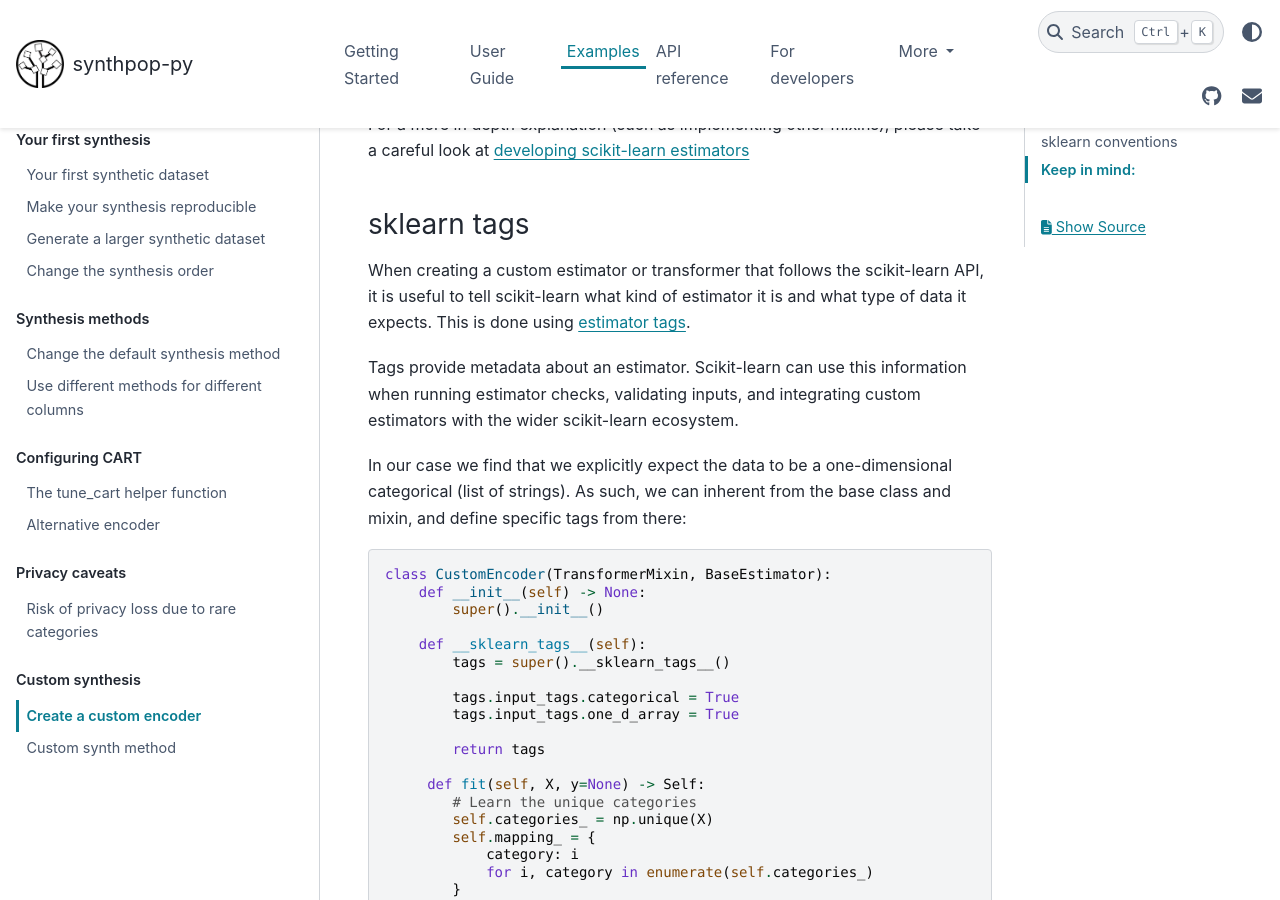
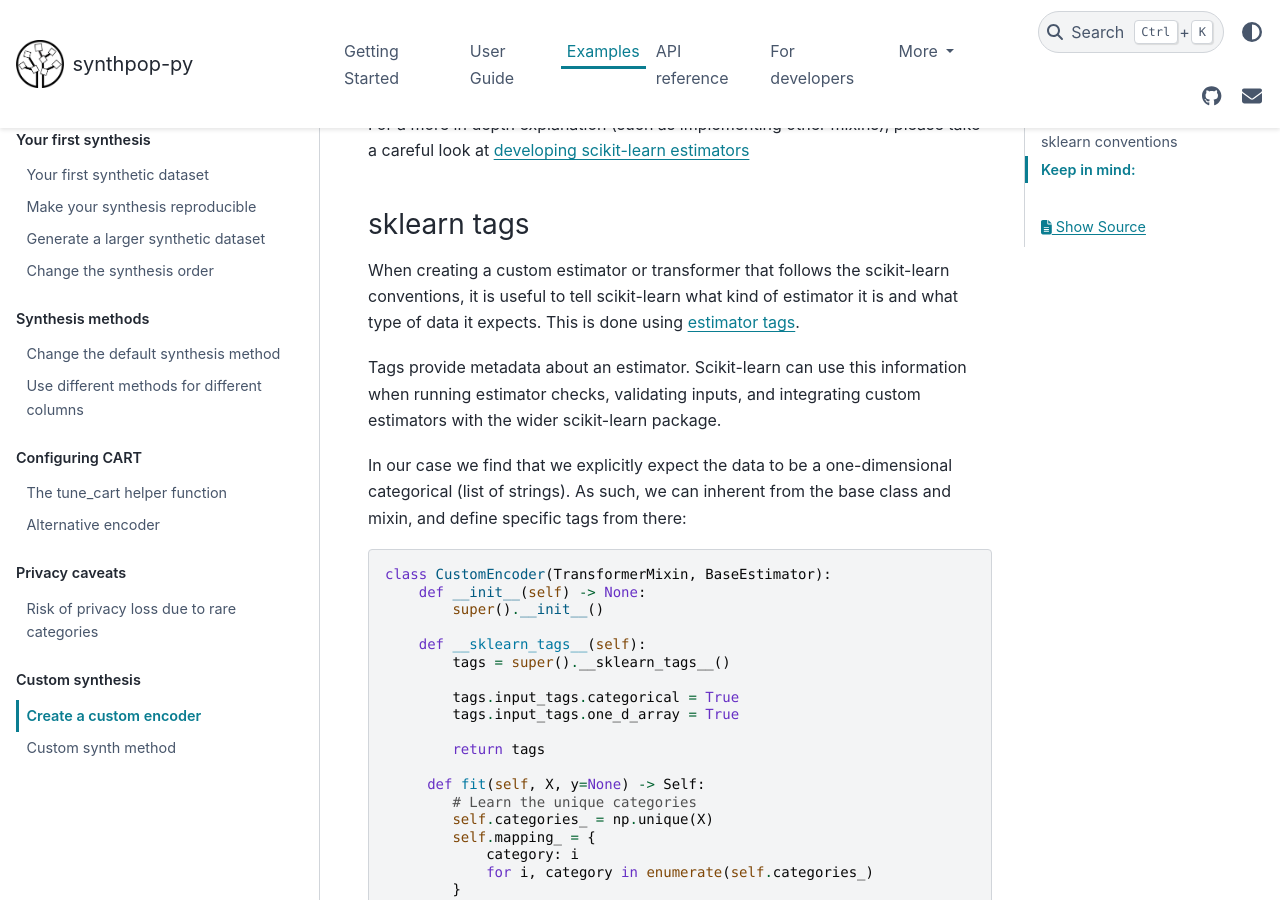
Before and after one commit to duonl/synthpop-py, a Sphinx documentation site: the page built from docs/source/examples/custom_encoder.md, in a window 1280 px wide and 900 px high, scrolled down 2912 px. Built offline with Sphinx 7.4.7 and the PyData theme 0.15.4, drawn with Linux system fonts in a browser that asks for light colours.

Commit message:
minor word changes

```diff
--- a/docs/source/examples/custom_encoder.md
+++ b/docs/source/examples/custom_encoder.md
@@ -102,9 +102,9 @@ As you saw we also added `check_is_fitted` in our `transform` function. Even tho
 For a more in depth explanation (such as implementing other mixins), please take a careful look at [developing scikit-learn estimators](https://scikit-learn.org/dev/developers/develop.html#)
 
 ### sklearn tags
-When creating a custom estimator or transformer that follows the scikit-learn API, it is useful to tell scikit-learn what kind of estimator it is and what type of data it expects. This is done using [estimator tags](https://scikit-learn.org/stable/developers/develop.html#estimator-tags).
+When creating a custom estimator or transformer that follows the scikit-learn conventions, it is useful to tell scikit-learn what kind of estimator it is and what type of data it expects. This is done using [estimator tags](https://scikit-learn.org/stable/developers/develop.html#estimator-tags).
 
-Tags provide metadata about an estimator. Scikit-learn can use this information when running estimator checks, validating inputs, and integrating custom estimators with the wider scikit-learn ecosystem.
+Tags provide metadata about an estimator. Scikit-learn can use this information when running estimator checks, validating inputs, and integrating custom estimators with the wider scikit-learn package.
 
 In our case we find that we explicitly expect the data to be a one-dimensional categorical (list of strings). As such, we can inherent from the base class and mixin, and define specific tags from there:
 
```
